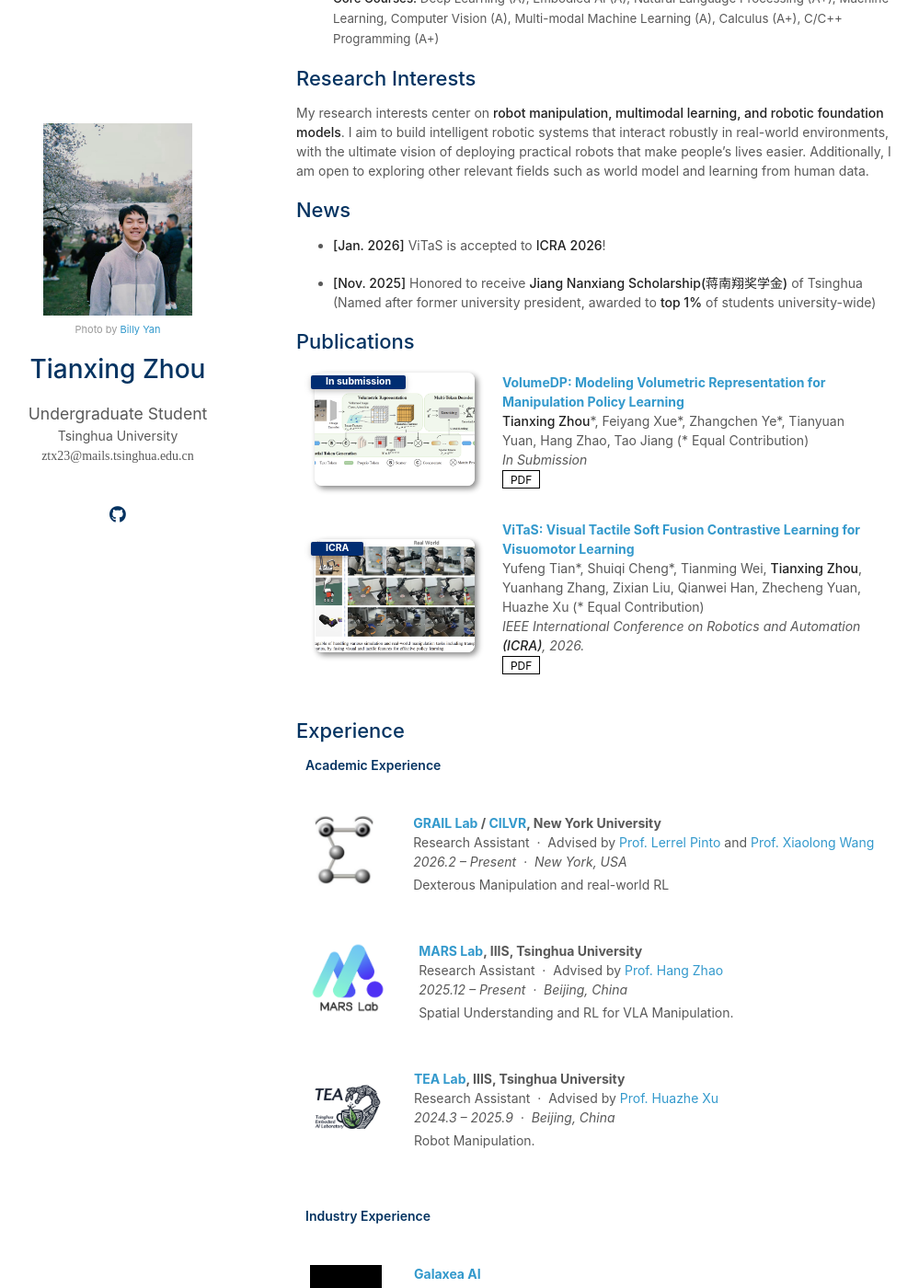
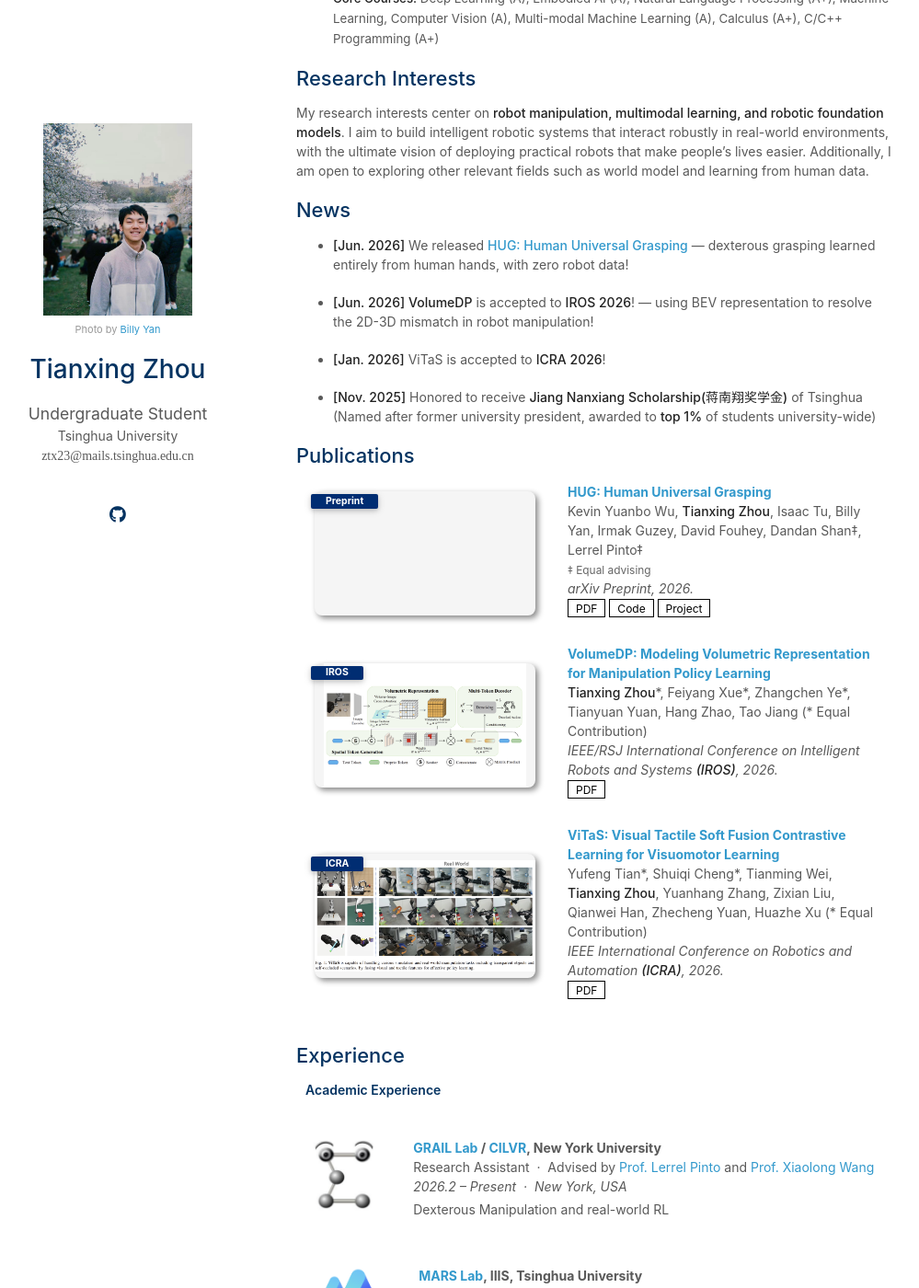
Before and after one commit to ZTX2021/ztx2021.github.io, a Jekyll site: the page built from index.md, in a window 1280 px wide and 1400 px high, scrolled down 519 px. Shown: the whole window at 92% size, without its empty margins (148-1147 px from the left). Built offline with Jekyll 4.4.1, drawn with Linux system fonts in a browser that asks for light colours; a style sheet for code colours, icons or effects is not loaded; our own code applies the rules of GitHub Pages for plain Markdown files; grey boxes are pictures that could not be loaded.

Commit message:
Add HUG, update VolumeDP to IROS 2026

```diff
--- a/_data/publications.yml
+++ b/_data/publications.yml
@@ -1,9 +1,18 @@
 main:
+
+  - title: "HUG: Human Universal Grasping"
+    authors: Kevin Yuanbo Wu, <strong>Tianxing Zhou</strong>, Isaac Tu, Billy Yan, Irmak Guzey, David Fouhey, Dandan Shan&Dagger;, Lerrel Pinto&Dagger;<br><span style="font-size:85%;color:#666;">&Dagger; Equal advising</span>
+    conference_short: Preprint
+    conference: arXiv Preprint, 2026.
+    pdf: https://arxiv.org/abs/2606.17054
+    project: https://grasping.io/
+    code: https://github.com/KevinyWu/hug
+    video: ./assets/videos/HUG.mp4
 
   - title: "VolumeDP: Modeling Volumetric Representation for Manipulation Policy Learning"
     authors: <strong>Tianxing Zhou</strong>*, Feiyang Xue*, Zhangchen Ye*, Tianyuan Yuan, Hang Zhao, Tao Jiang (* Equal Contribution)
-    conference_short: In submission
-    conference: In Submission
+    conference_short: IROS
+    conference: IEEE/RSJ International Conference on Intelligent Robots and Systems <strong>(IROS)</strong>, 2026.
     pdf: https://arxiv.org/abs/2603.17720
     # project: https://lecar-lab.github.io/BFM-Zero/
     # code: https://github.com/LeCAR-Lab/BFM-Zero
--- a/_includes/publications.md
+++ b/_includes/publications.md
@@ -8,7 +8,14 @@
 <li>
 <div class="pub-row">
   <div class="col-sm-3 abbr" style="position: relative;padding-right: 15px;padding-left: 15px;">
-    {% if link.image %}
+    {% if link.video %}
+    <video class="teaser img-fluid z-depth-1" autoplay loop muted playsinline>
+      <source src="{{ link.video }}" type="video/mp4">
+    </video>
+    {% if link.conference_short %}
+    <abbr class="badge">{{ link.conference_short }}</abbr>
+    {% endif %}
+    {% elsif link.image %}
     <img src="{{ link.image }}" class="teaser img-fluid z-depth-1" style="width=100;height=40%">
     {% if link.conference_short %}
     <abbr class="badge">{{ link.conference_short }}</abbr>
--- a/assets/css/publications-no-dark-mode.css
+++ b/assets/css/publications-no-dark-mode.css
@@ -72,4 +72,4 @@ blockquote { background: var(--global-bg-color); border-left: 2px solid var(--gl
 
 .publications ol.bibliography li div.abstract.hidden.open { border-color: var(--global-text-color); }
 
-.publications ol.bibliography li .teaser { border-radius: 8px; box-shadow: 3px 3px 6px #888; height: 123px; width: 270px; margin-top: 5px; margin-left: 5px; margin-bottom: 5px; object-fit: cover; }
+.publications ol.bibliography li .teaser { border-radius: 8px; box-shadow: 3px 3px 6px #888; height: 135px; width: 240px; max-width: none; margin-top: 5px; margin-left: 5px; margin-bottom: 5px; object-fit: contain; background: #f5f5f5; }
--- a/assets/css/publications.css
+++ b/assets/css/publications.css
@@ -79,4 +79,4 @@ blockquote { background: var(--global-bg-color); border-left: 2px solid var(--gl
 
 .publications ol.bibliography li div.abstract.hidden.open { border-color: var(--global-text-color); }
 
-.publications ol.bibliography li .teaser { border-radius: 8px; box-shadow: 3px 3px 6px #888; height: 123px; width: 270px; margin-top: 5px; margin-left: 5px; margin-bottom: 5px; object-fit: cover; }
+.publications ol.bibliography li .teaser { border-radius: 8px; box-shadow: 3px 3px 6px #888; height: 135px; width: 240px; max-width: none; margin-top: 5px; margin-left: 5px; margin-bottom: 5px; object-fit: contain; background: #f5f5f5; }
--- a/index.md
+++ b/index.md
@@ -26,6 +26,10 @@ I am highly open to research collaborations. At the same time, I am actively see
 My research interests center on **robot manipulation, multimodal learning, and robotic foundation models**. I aim to build intelligent robotic systems that interact robustly in real-world environments, with the ultimate vision of deploying practical robots that make people's lives easier. Additionally, I am open to exploring other relevant fields such as world model and learning from human data.
 
 ## News
+- **[Jun. 2026]** We released **[HUG: Human Universal Grasping](https://grasping.io/)** — dexterous grasping learned entirely from human hands, with zero robot data!
+
+- **[Jun. 2026]** **VolumeDP** is accepted to **IROS 2026**! — using BEV representation to resolve the 2D-3D mismatch in robot manipulation!
+
 - **[Jan. 2026]** ViTaS is accepted to **ICRA 2026**!
 
 - **[Nov. 2025]** Honored to receive **Jiang Nanxiang Scholarship(蒋南翔奖学金)** of Tsinghua (Named after former university president, awarded to **top 1%** of students university-wide)
```
Also changed, not shown: 1 other file.
